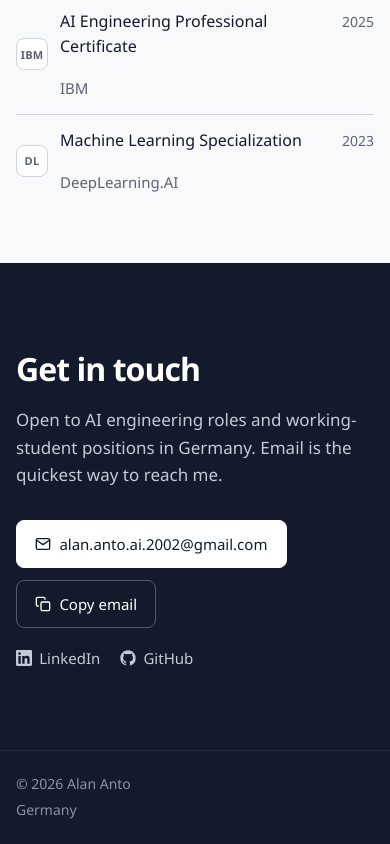
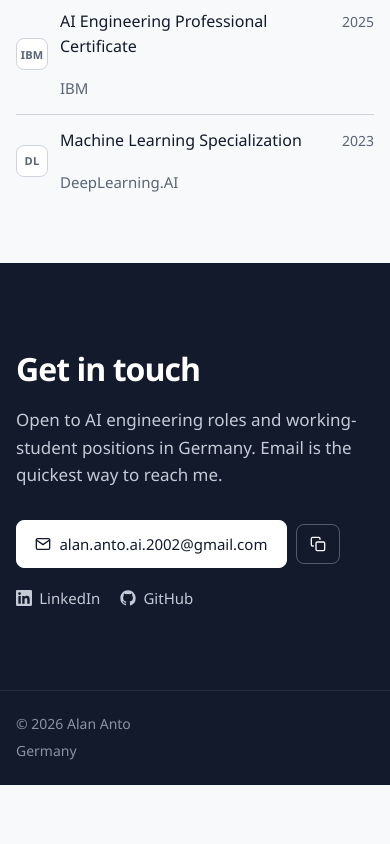
Before and after one commit to alankudakkad17/portfolio.github.io, a React (Vite) app: page / in a window 390 px wide. Shown: the part 6841-7685 px from the top of the page. After the commit the page ends 7626 px from the top, so only its background shows below. Built offline with nearby package versions, Linux system fonts and the light colour scheme.

Commit message:
updates  button

```diff
--- a/src/components/Sections.tsx
+++ b/src/components/Sections.tsx
@@ -199,10 +199,12 @@ export function Contact() {
           <p>{profile.availability}. Email is the quickest way to reach me.</p>
         </div>
         <div className="contact-actions">
-          <a className="btn btn-light" href={`mailto:${profile.email}`}><MailIcon /> {profile.email}</a>
-          <button className="btn btn-outline-light" onClick={copy} aria-live="polite">
-            <CopyIcon /> {copied ? 'Email copied' : 'Copy email'}
-          </button>
+          <div className="contact-email">
+            <a className="btn btn-light" href={`mailto:${profile.email}`}><MailIcon /> {profile.email}</a>
+            <button className="btn btn-outline-light copy-btn" onClick={copy} aria-live="polite" title="Copy email">
+              <CopyIcon /> <span className="copy-label">{copied ? 'Email copied' : 'Copy email'}</span>
+            </button>
+          </div>
           <div className="contact-social">
             <a href={profile.linkedin} target="_blank" rel="noopener noreferrer"><LinkedInIcon /> LinkedIn</a>
             <a href={profile.github} target="_blank" rel="noopener noreferrer"><GitHubIcon /> GitHub</a>
--- a/src/styles.css
+++ b/src/styles.css
@@ -315,6 +315,8 @@ a.link-btn:hover { color: var(--accent); border-color: var(--accent); }
 .contact h2 { color: #fff; font-size: clamp(2rem, 4vw, 2.44rem); letter-spacing: -0.03em; }
 .contact p { margin-top: 0.75rem; font-size: 1.0625rem; max-width: 32em; }
 .contact-actions { display: flex; flex-direction: column; align-items: flex-start; gap: 0.7rem; }
+.contact-email { display: flex; flex-wrap: wrap; align-items: center; gap: 0.6rem; }
+.contact-email .btn-outline-light { flex-shrink: 0; }
 .btn-light { background: #fff; color: #121a2b; border-color: #fff; }
 .btn-light:hover { background: #e3e8f6; border-color: #e3e8f6; color: #121a2b; }
 .btn-outline-light { background: transparent; color: #fff; border-color: rgba(255, 255, 255, 0.28); }
@@ -383,6 +385,11 @@ a.link-btn:hover { color: var(--accent); border-color: var(--accent); }
   .filters::-webkit-scrollbar { display: none; }
   .chip { flex-shrink: 0; }
   .contact .btn-light { max-width: 100%; overflow: hidden; text-overflow: ellipsis; white-space: nowrap; }
+  .contact-email { flex-wrap: nowrap; }
+  .contact-email .btn-light { min-width: 0; }
+  .copy-btn { padding-left: 0.8rem; padding-right: 0.8rem; }
+  /* Icon-only on phones; label stays available to screen readers */
+  .copy-label { position: absolute; width: 1px; height: 1px; overflow: hidden; clip: rect(0 0 0 0); white-space: nowrap; }
   .footer-inner { flex-direction: column; gap: 0.25rem; }
 }
 @media (prefers-reduced-motion: reduce) {
```
